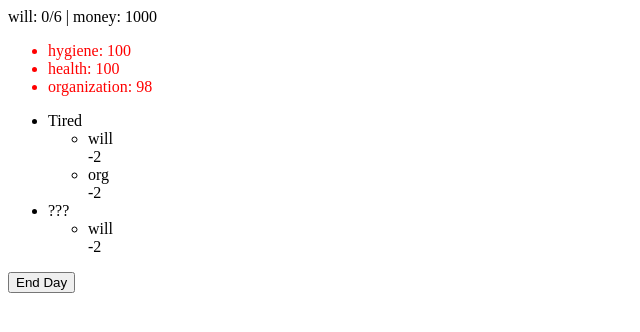
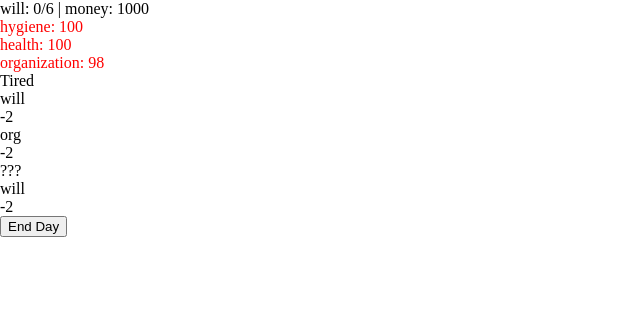
Before and after one commit to jakecoble/thewill, a Vue app: page / in a window 1280 px wide. Shown: the top 332 px of the page, without its empty margins (0-640 px from the left). Built offline with nearby package versions, Linux system fonts and the light colour scheme.

Commit message:
add reset CSS to root component

```diff
--- a/src/App.vue
+++ b/src/App.vue
@@ -35,6 +35,14 @@
 </script>
 
 <style>
-#app {
-}
+  body, div, ul, li {
+    margin: 0;
+    border: 0;
+    padding: 0;
+    font: inherit;
+  }
+
+  ul {
+    list-style: none;
+  }
 </style>
```
